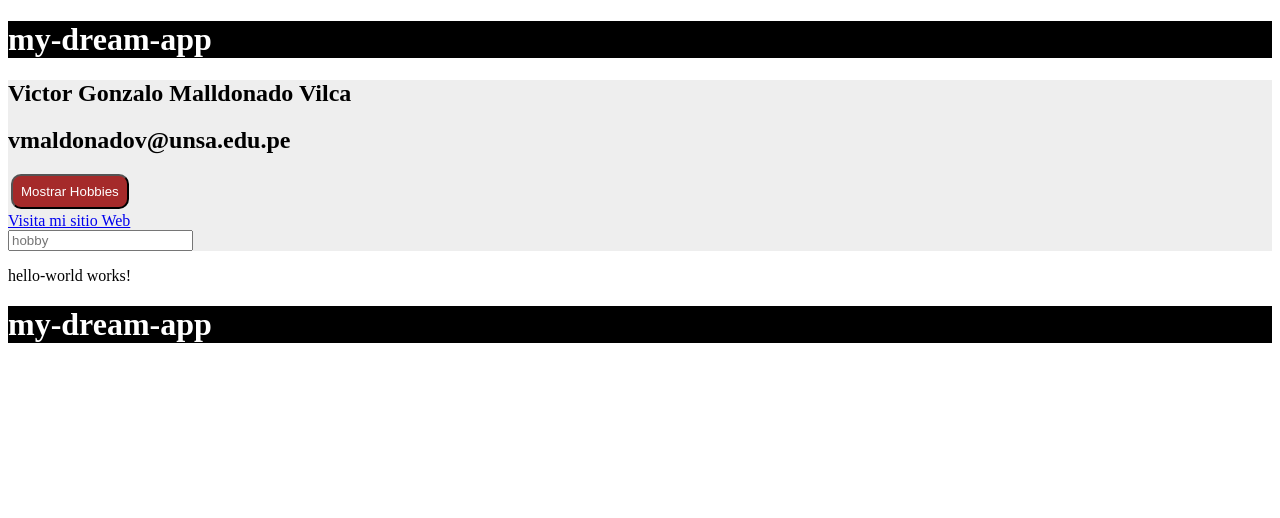
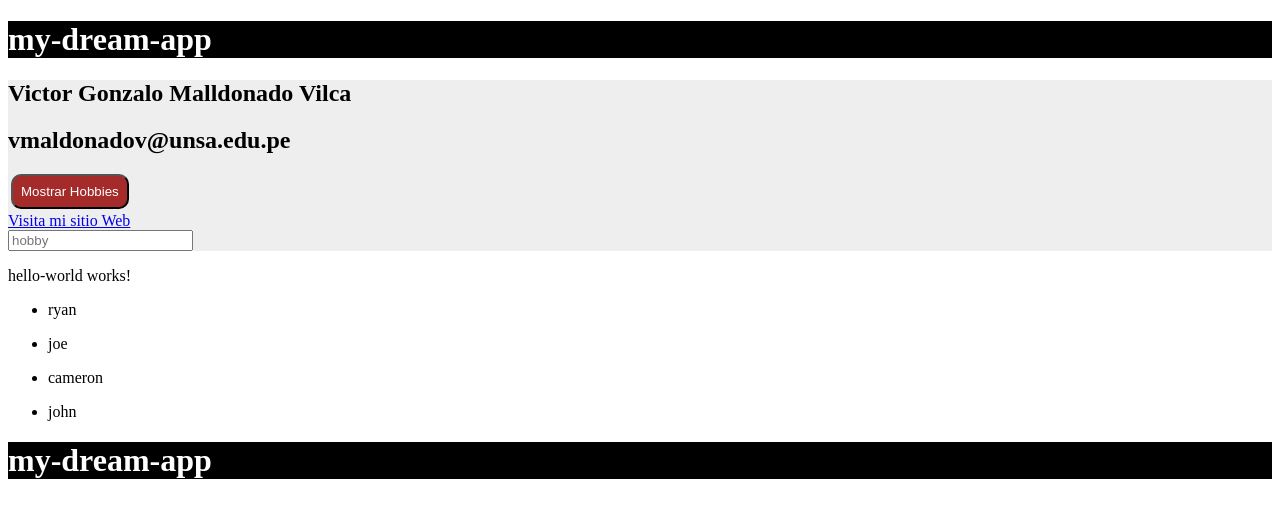
Before and after one commit to Victor-Gonzalo-Maldonado-Vilca/Angular, an Angular app: page / in a window 1280 px wide. Shown: the top 518 px of the page. Built offline with nearby package versions, Linux system fonts and the light colour scheme.

Commit message:
Creando componente user, se integro un bucle y un arreglo para pasar datos al componente user, en dicho componente se importo Input y OnInit para realizar de manera eficiente el traslado de datos

```diff
--- a/src/app/app.component.html
+++ b/src/app/app.component.html
@@ -20,6 +20,15 @@
 
 <app-hello-world>Aqui</app-hello-world>
 
+<!--User-->
+<div>
+  <ul>
+    <li *ngFor='let user of users'>
+      <app-user [nameUser]="user"></app-user>
+    </li>
+  </ul>
+</div>
+
 <div class="black">
   <h1>{{ title }}</h1>
 </div>
--- a/src/app/app.component.ts
+++ b/src/app/app.component.ts
@@ -29,4 +29,8 @@
     hobby.value = '';
     return false;
   }
+
+  //User
+  users = ['ryan', 'joe', 'cameron', 'john'];
+  activated = false;
 }
--- a/src/app/app.module.ts
+++ b/src/app/app.module.ts
@@ -4,11 +4,13 @@
 import { AppRoutingModule } from './app-routing.module';
 import { AppComponent } from './app.component';
 import { HelloWorldComponent } from './hello-world/hello-world.component';
+import { UserComponent } from './user/user.component';
 
 @NgModule({
   declarations: [
     AppComponent,
-    HelloWorldComponent
+    HelloWorldComponent,
+    UserComponent
   ],
   imports: [
     BrowserModule,
--- /dev/null
+++ b/src/app/user/user.component.html
@@ -0,0 +1 @@
+<p>{{ nameUser }}</p>
--- /dev/null
+++ b/src/app/user/user.component.ts
@@ -0,0 +1,12 @@
+import { Component, OnInit, Input } from '@angular/core';
+
+@Component({
+  selector: 'app-user',
+  templateUrl: './user.component.html',
+  styleUrls: ['./user.component.css']
+})
+export class UserComponent implements OnInit{
+  @Input() nameUser: any;
+
+  ngOnInit() {}
+}
```
Also changed, not shown: src/app/user/user.component.css (added), 1 other file (tests, documents, lock files or other folders).
